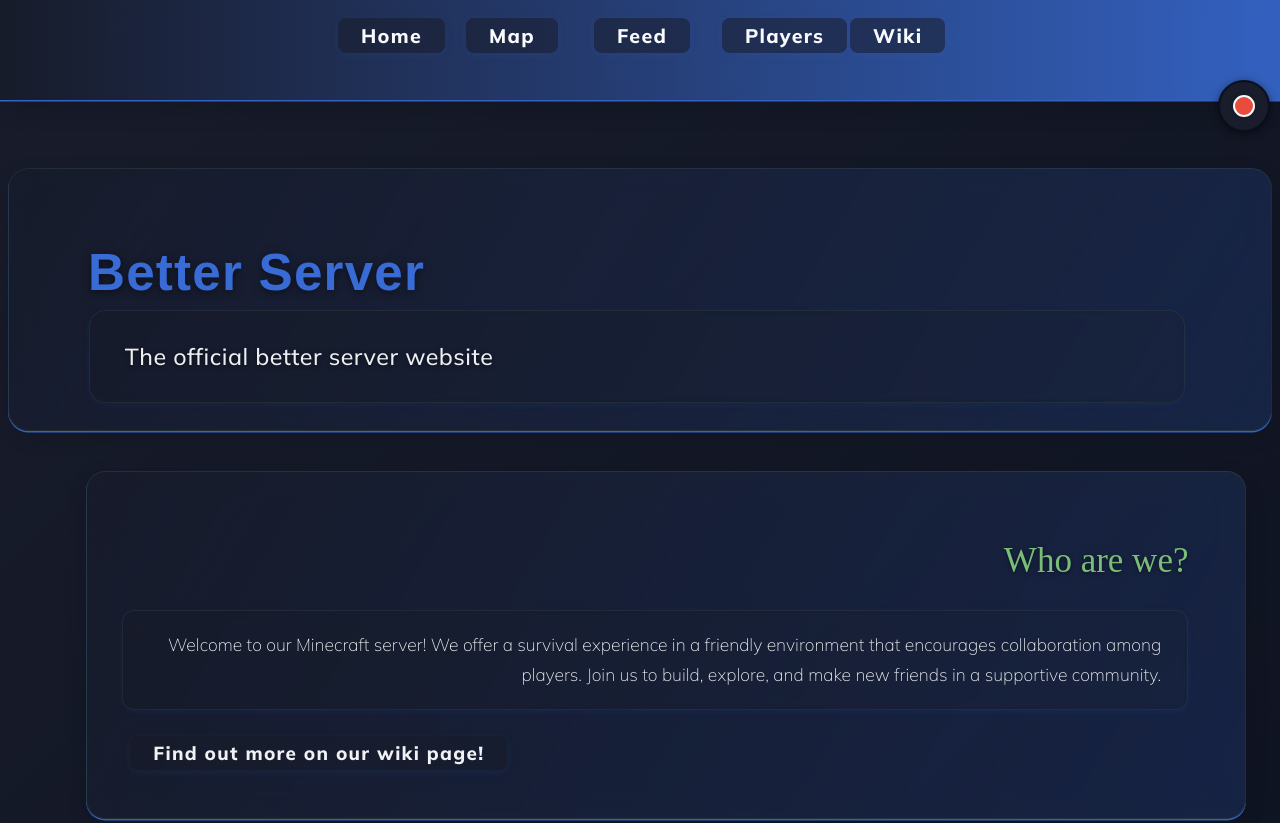
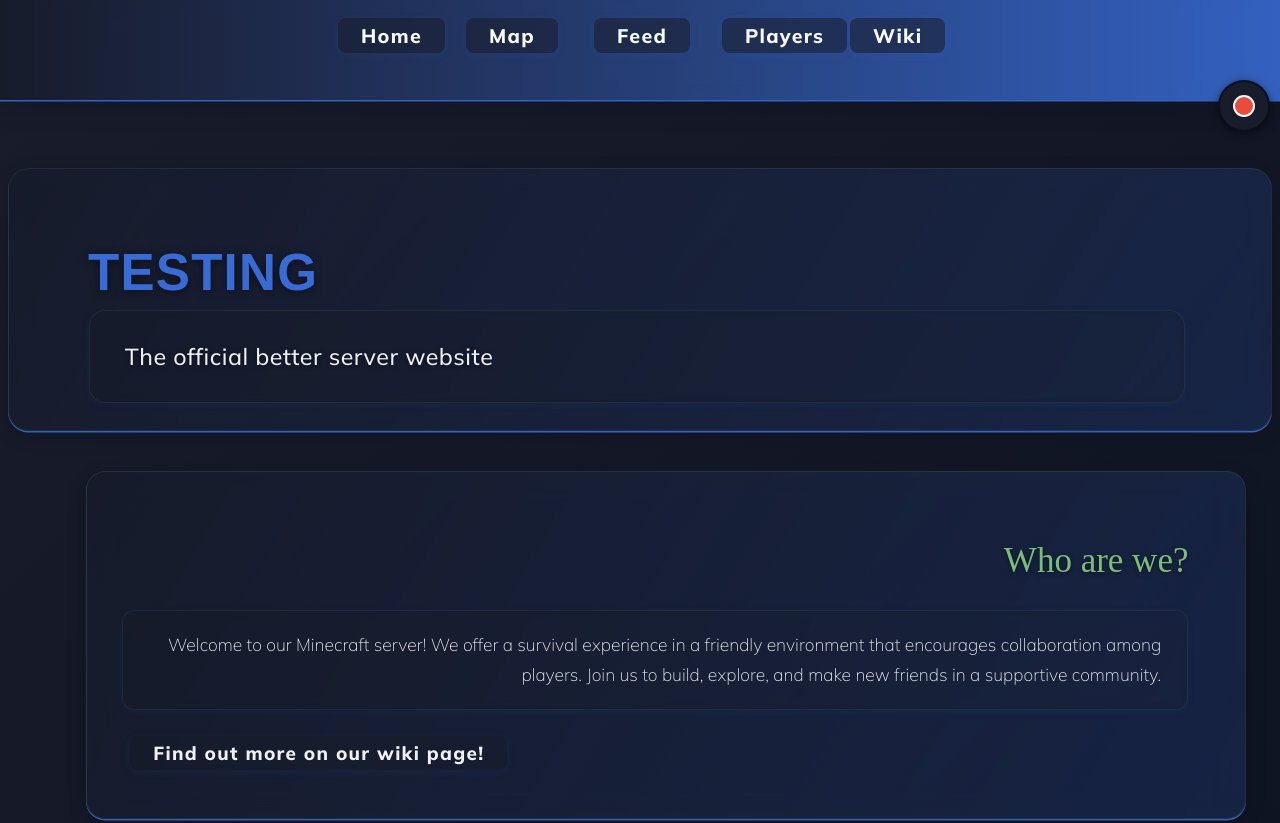
Before and after one commit to tinbob655/better-server-mc, a React (Vite) app in the folder client/: page / in a window 1280 px wide. Shown: the top 823 px of the page. Built offline with nearby package versions, Linux system fonts and the light colour scheme; no server answers; a web font is replaced by a local one.

Commit message:
tested deploy action

```diff
--- a/client/src/components/pages/home/home.tsx
+++ b/client/src/components/pages/home/home.tsx
@@ -7,7 +7,7 @@
 
     return (
         <React.Fragment>
-            <PageHeader title="Better Server" subtitle="The official better server website"/>
+            <PageHeader title="TESTING" subtitle="The official better server website"/>
 
             {/*who are we section*/}
             <GenericTextSection header="Who are we?" paragraph="Welcome to our Minecraft server! We offer a survival experience in a friendly environment that encourages collaboration among players. Join us to build, explore, and make new friends in a supportive community." left={false} linkText="Find out more on our wiki page!" linkDestination="/wiki" />
```
